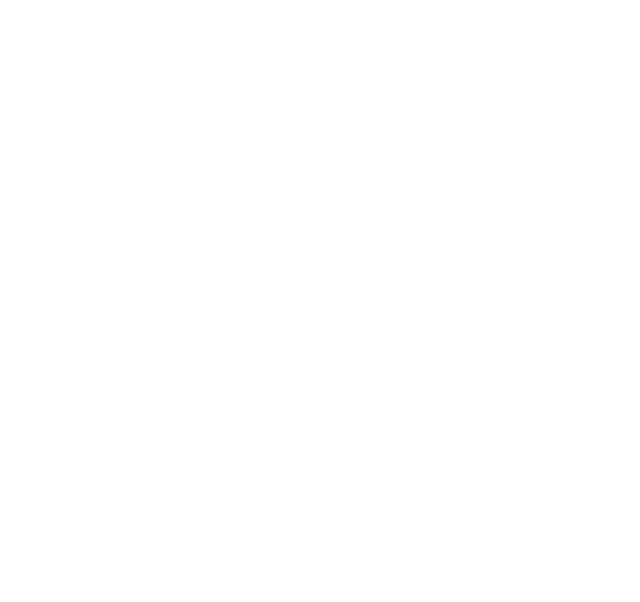
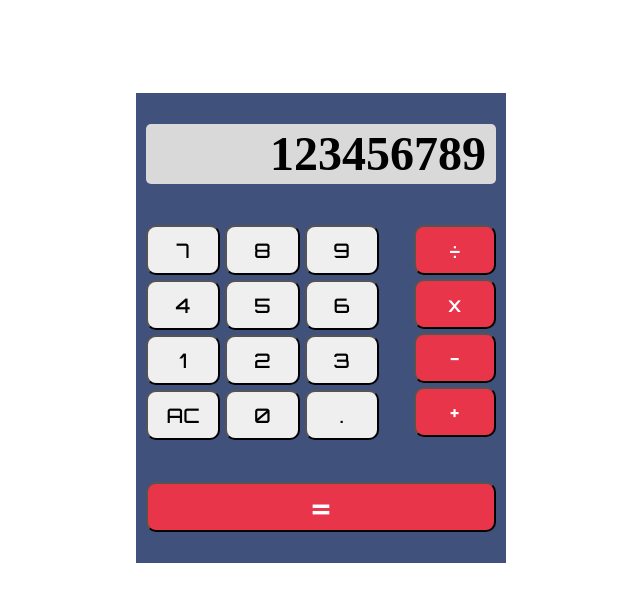
Before and after one commit to dorwinl3894/calculator-js, a plain HTML site: page index.html in a window 1280 px wide. Shown: the whole page, without its empty margins (319-959 px from the left). Drawn offline with Linux system fonts and the light colour scheme.

Commit message:
add HTML UI and CSS

```diff
--- a/index.html
+++ b/index.html
@@ -6,9 +6,41 @@
     <meta name="viewport" content="width=device-width, initial-scale=1.0">
     <link rel="stylesheet" href="style.css">
     <script src="script.js" defer></script>
+    <link rel="preconnect" href="https://fonts.googleapis.com">
+    <link rel="preconnect" href="https://fonts.gstatic.com" crossorigin>
+    <link href="https://fonts.googleapis.com/css2?family=Orbitron:wght@500&display=swap" rel="stylesheet">
     <title>Calculator</title>
 </head>
 <body>
-
+    <main>
+        <div class="screen-container">
+                <h1 id="number">123456789</h1>
+        </div>
+        <div class="button-container">
+            <div class="left-container">
+                <button class="keypad-button">7</button>
+                <button class="keypad-button">8</button>
+                <button class="keypad-button">9</button>
+                <button class="keypad-button">4</button>
+                <button class="keypad-button">5</button>
+                <button class="keypad-button">6</button>
+                <button class="keypad-button">1</button>
+                <button class="keypad-button">2</button>
+                <button class="keypad-button">3</button>
+                <button class="keypad-button">AC</button>
+                <button class="keypad-button">0</button>
+                <button class="keypad-button">.</button>
+            </div>
+            <div class="right-container">
+                <button class="keypad-button keypad-right keypad-red">÷</button>
+                <button class="keypad-button keypad-right keypad-red">x</button>
+                <button class="keypad-button keypad-right keypad-red">-</button>
+                <button class="keypad-button keypad-right keypad-red">+</button>
+            </div>
+        </div>
+        <div class="equal-sign-container">
+            <button id="equalButton" class="keypad-red"> = </button>
+        </div>
+    </main>
 </body>
 </html>
--- a/script.js
+++ b/script.js
@@ -0,0 +1,42 @@
+function add(a,b) {
+    console.log("You just added");
+    return a + b;
+
+
+}
+
+function subtract(a,b) {
+    console.log("You just subtract");
+    return a - b;
+
+}
+
+function multiply(a,b) {
+    console.log("You just multiply");
+    return a * b;
+}
+
+function divide(a, b) {
+    console.log("You just divide");
+    return a / b;
+}
+
+function operate(operator, a, b) {
+    switch (operator) {
+        case "add" :
+            return add(a,b);
+            break;
+        case "subtract" :
+            return subtract(a,b);
+            break;
+        case "multiply" :
+            return multiply(a,b);
+            break;
+        case "divide" :
+            return divide(a,b);
+            break;
+    }
+
+}
+
+console.log(operate('divide', 2,3));
--- a/style.css
+++ b/style.css
@@ -0,0 +1,74 @@
+body {
+    height: 80vh;
+    display: flex;
+    justify-content: center;
+    align-items: center;
+}
+main {
+    display: flex;
+    flex-direction: column;
+    width: 350px;
+    height: 450px;
+    background-color: #40517b;
+    padding:  10px;
+    justify-content: space-around;
+}
+button {
+    border-radius: 10px;
+    font-family: 'Orbitron', sans-serif;
+    font-size: 20px;
+}
+.screen {
+    padding: 0px 10px;
+}
+
+.number-container {
+    background-color: #D9D9D9;
+}
+
+.screen-container {
+    background-color: #D9D9D9;
+    display: flex;
+    flex-direction: row-reverse;
+    align-items: center;
+    padding: 0px 10px;
+    height: 60px;
+    border-radius: 5px;
+}
+#number {
+    font-size: 48px;
+}
+.button-container {
+    display: flex;
+    gap: 20px;
+}
+.left-container {
+    display: flex;
+    flex-wrap: wrap;
+    flex:3;
+    gap: 5px;
+}
+.right-container {
+    display: flex;
+    flex-wrap: wrap;
+    flex:1;
+}
+.keypad-button {
+    width: 30%;
+    height: 50px;
+}
+.keypad-right{
+    width: 100%;
+}
+.equal-sign-container {
+
+}
+#equalButton {
+    width: 100%;
+    height: 50px;
+    font-size: 32px;
+}
+.keypad-red {
+    background-color: #e8354a;
+    color: white;
+}
```
